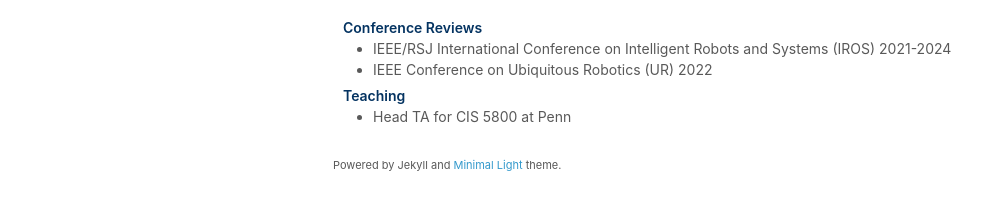
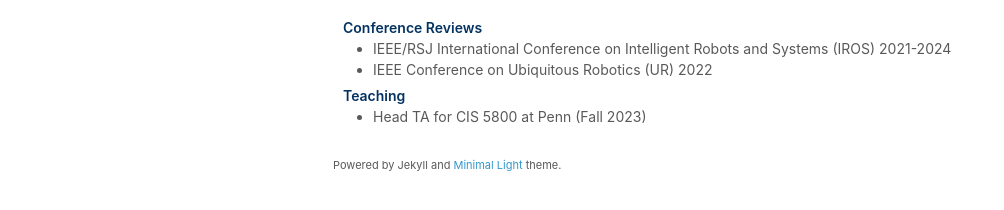
Before and after one commit to IoannisAsmanis/IoannisAsmanis.github.io, a Jekyll site: the page built from index.md, in a window 1280 px wide and 965 px high. Shown: the part 721-931 px from the top of the window, without its empty margins (137-1141 px from the left). Built offline with Jekyll 4.4.1, drawn with Linux system fonts in a browser that asks for light colours; nearby versions of some CDN libraries; a style sheet for code colours, icons or effects is not loaded; our own code applies the rules of GitHub Pages for plain Markdown files.

Commit message:
Date for TA

```diff
--- a/_includes/services.md
+++ b/_includes/services.md
@@ -11,7 +11,7 @@
 <h4 style="margin:0 10px 0;">Teaching</h4>
 
 <ul style="margin:0 0 5px;">
-  <li><a href="https://sites.google.com/seas.upenn.edu/cis5800fall2023/home"><autocolor>Head TA for CIS 5800 at Penn</autocolor></a></li>
+  <li><a href="https://sites.google.com/seas.upenn.edu/cis5800fall2023/home"><autocolor>Head TA for CIS 5800 at Penn (Fall 2023)</autocolor></a></li>
   <!-- <li><a href="http://iccv2021.thecvf.com/"><autocolor>IEEE Conference on Ubiquitous Robotics (UR) 2022</autocolor></a></li> -->
   <!-- <li><a href="https://eccv2022.ecva.net/"><autocolor>European Conference on Computer Vision (ECCV) 2022</autocolor></a></li> -->
 </ul>
```
